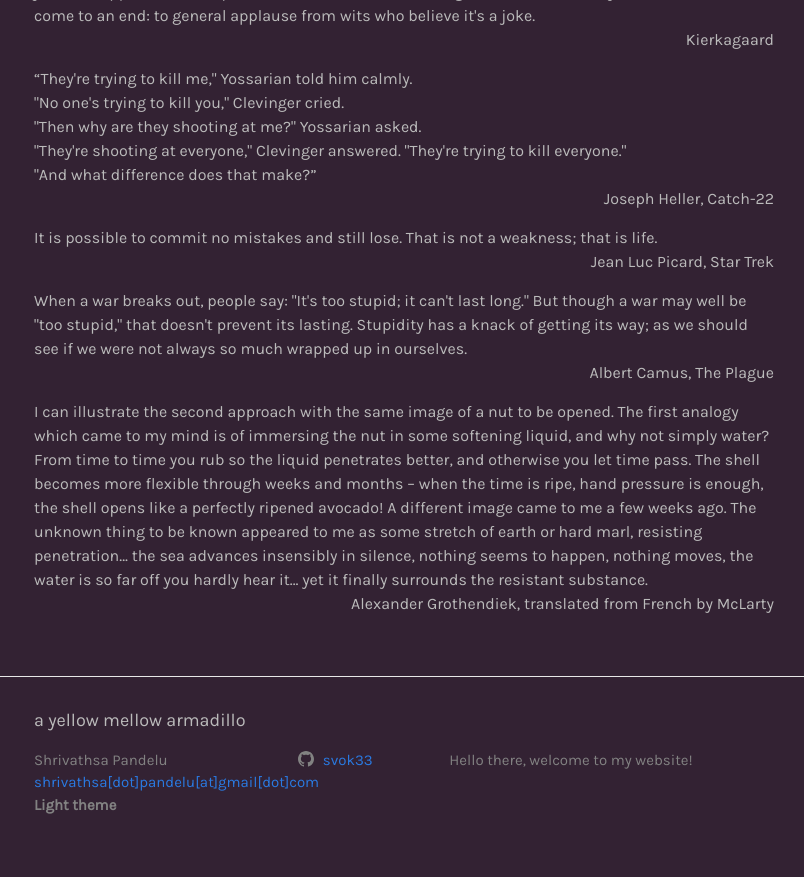
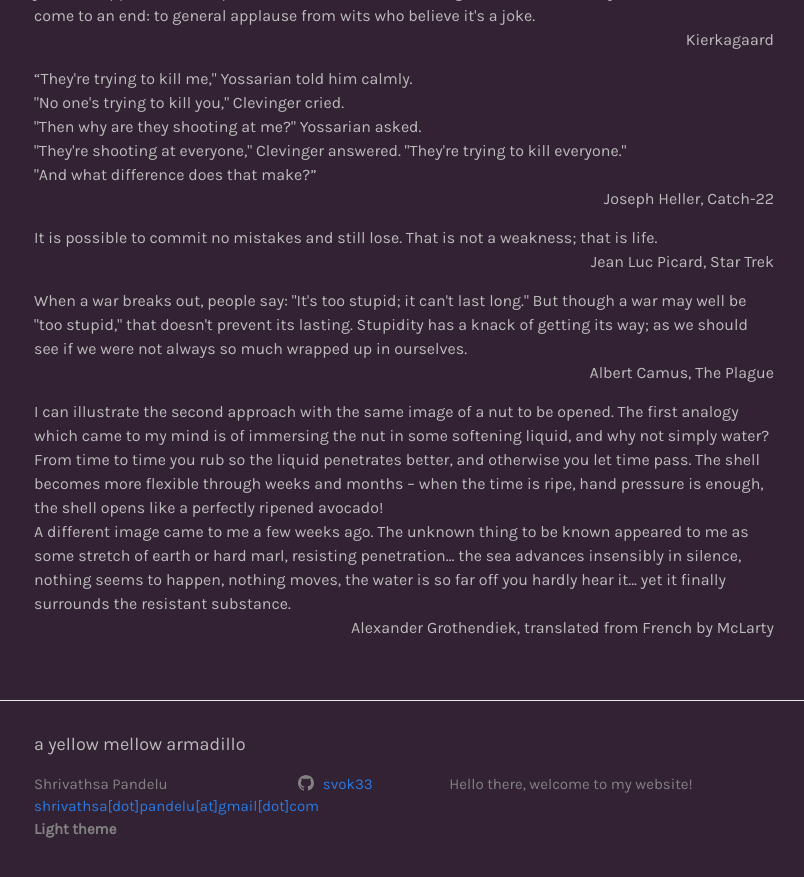
Before and after one commit to shrivathsap/shrivathsap.github.io, a Jekyll site: the page built from misc_links/quotes.html, in a window 1280 px wide and 900 px high, scrolled down 1366 px. Shown: the top 877 px of the window, without its empty margins (236-1040 px from the left). Built offline with Jekyll 4.4.1, drawn with Linux system fonts in a browser that asks for light colours.

Commit message:
The rising sea, Grothendieck

```diff
--- a/misc_links/quotes.html
+++ b/misc_links/quotes.html
@@ -116,8 +116,7 @@
 			<p class="quote-author">Albert Camus, The Plague</p>
 		</div>
 		<div>
-			<p class="quote">I can illustrate the second approach with the same image of a nut to be opened. The first analogy which came to my mind is of immersing the nut in some softening liquid, and why not simply water? From time to time you rub so the liquid penetrates better, and otherwise you let time pass. The shell becomes more flexible through weeks and months – when the time is ripe, hand pressure is enough, the shell opens like a perfectly ripened avocado!
-
+			<p class="quote">I can illustrate the second approach with the same image of a nut to be opened. The first analogy which came to my mind is of immersing the nut in some softening liquid, and why not simply water? From time to time you rub so the liquid penetrates better, and otherwise you let time pass. The shell becomes more flexible through weeks and months – when the time is ripe, hand pressure is enough, the shell opens like a perfectly ripened avocado!<br>
 			A different image came to me a few weeks ago. The unknown thing to be known appeared to me as some stretch of earth or hard marl, resisting penetration… the sea advances insensibly in silence, nothing seems to happen, nothing moves, the water is so far off you hardly hear it… yet it finally surrounds the resistant substance.</p>
 			<p class="quote-author">Alexander Grothendiek, translated from French by McLarty</p>
 		</div>
```
